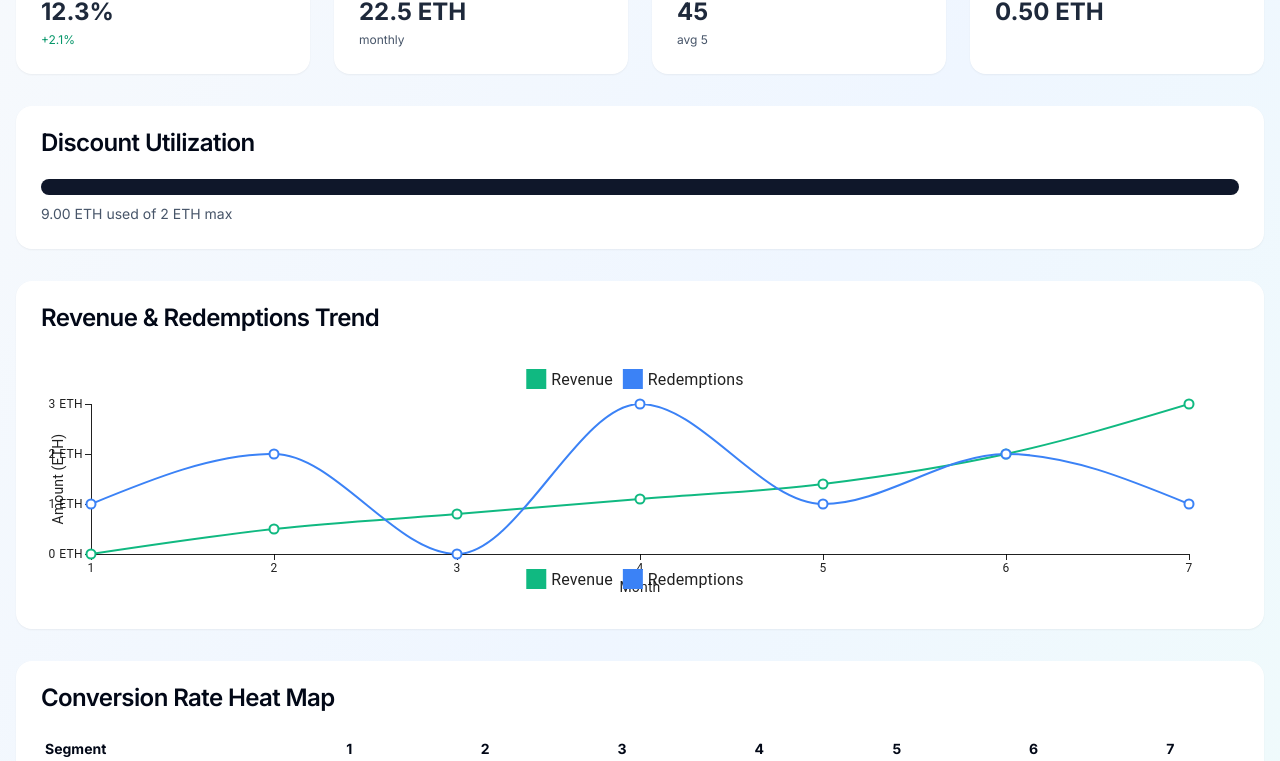
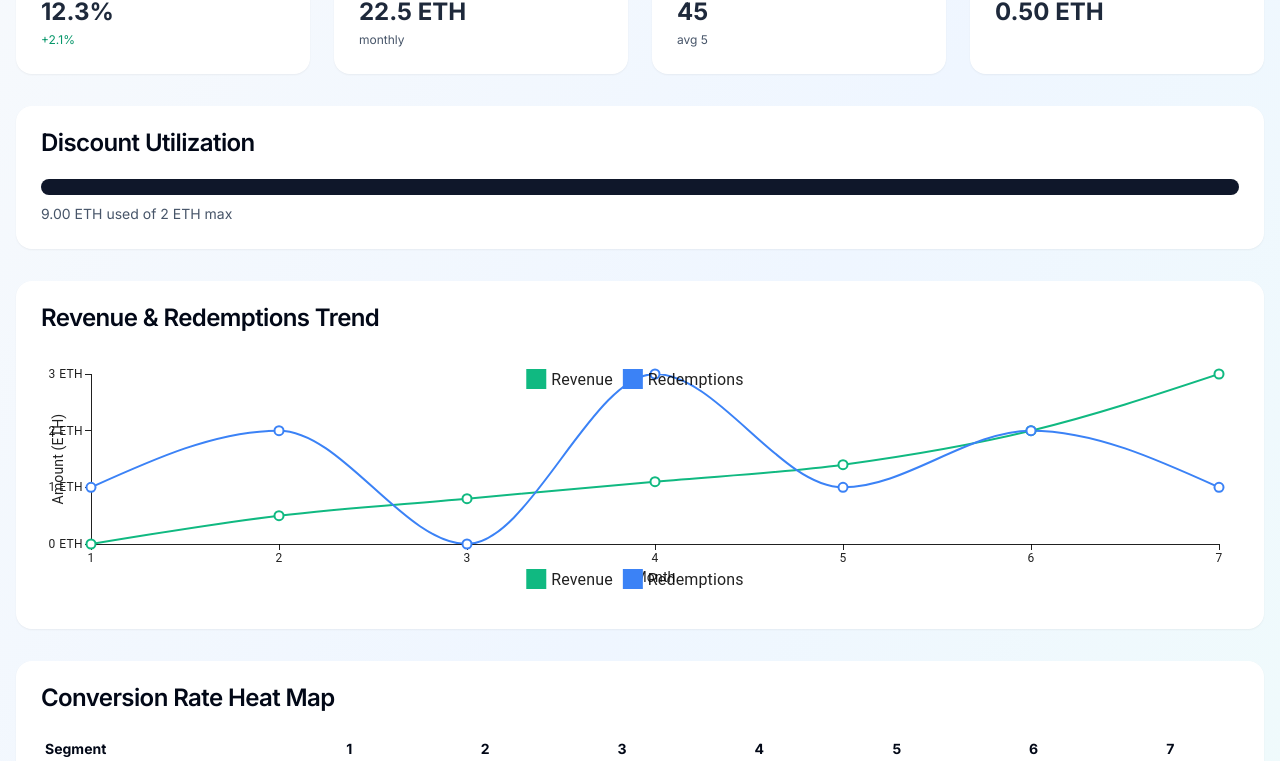
Before and after one commit to yizunwong/bolt-test, a Next.js app in the folder project/: page /admin/offers/OFFER-001/analytics in a window 1280 px wide. Shown: the part 403-1164 px from the top of the page. Built offline with nearby package versions, Linux system fonts and the light colour scheme.

Commit message:
Improve chart spacing

```diff
--- a/project/app/(admin)/admin/offers/[offerId]/analytics/AnalyticsClient.tsx
+++ b/project/app/(admin)/admin/offers/[offerId]/analytics/AnalyticsClient.tsx
@@ -143,6 +143,7 @@ export default function OfferAnalyticsClient({ offer }: Props) {
           <CardContent>
             <LineChart
               height={250}
+              margin={{ top: 20, left: 50, right: 20, bottom: 60 }}
               series={[
                 {
                   data: revenueTrend,
@@ -156,7 +157,10 @@ export default function OfferAnalyticsClient({ offer }: Props) {
                 }
               ]}
               xAxis={[{ data: months, scaleType: 'point', label: 'Month' }]}
-              yAxis={[{ label: 'Amount (ETH)', valueFormatter: (v) => `${v} ETH` }]}
+              yAxis={[{
+                label: 'Amount (ETH)',
+                valueFormatter: (v) => `${v} ETH`
+              }]}
             >
               <ChartsLegend position={{ vertical: 'bottom', horizontal: 'middle' }} />
               <ChartsTooltip />
```
